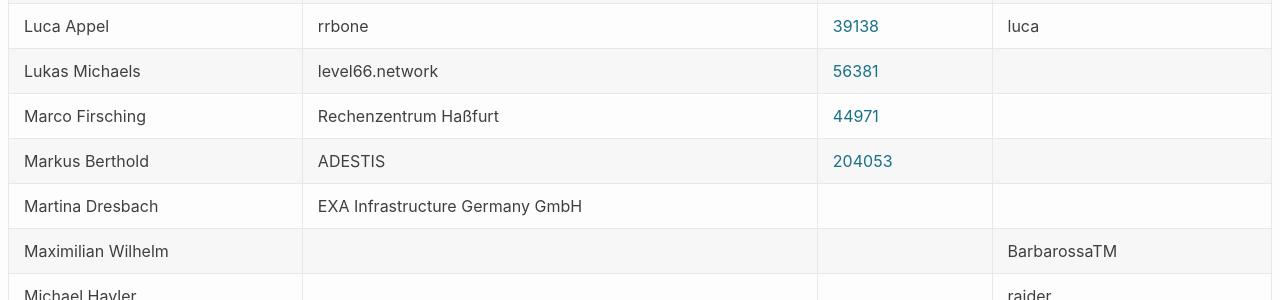
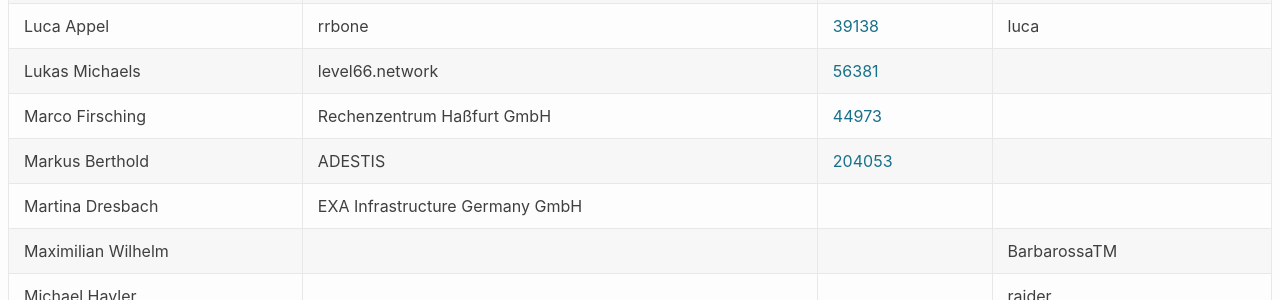
Before and after one commit to denog/pretix-attendeelist, a Jekyll site: the page built from denog15/index.md, in a window 1280 px wide and 1400 px high, scrolled down 1009 px. Shown: the part 154-454 px from the top of the window. Built offline with Jekyll 4.4.1, drawn with Linux system fonts in a browser that asks for light colours.

Commit message:
Latest data: Mon Jul 24 06:30:21 UTC 2023

```diff
--- a/_data/attendees_denog15_online.json
+++ b/_data/attendees_denog15_online.json
@@ -4,6 +4,12 @@
     "company": null,
     "irc": "br0tkasten",
     "asn": "12611"
+  },
+  {
+    "name": "Benjamin Kübler",
+    "company": null,
+    "irc": null,
+    "asn": null
   },
   {
     "name": "Fabian Lenker",
--- a/_data/attendees_denog15_onsite.json
+++ b/_data/attendees_denog15_onsite.json
@@ -145,9 +145,9 @@
   },
   {
     "name": "Marco Firsching",
-    "company": "Rechenzentrum Haßfurt",
+    "company": "Rechenzentrum Haßfurt GmbH",
     "irc": null,
-    "asn": "44971"
+    "asn": "44973"
   },
   {
     "name": "Markus Berthold",
```
